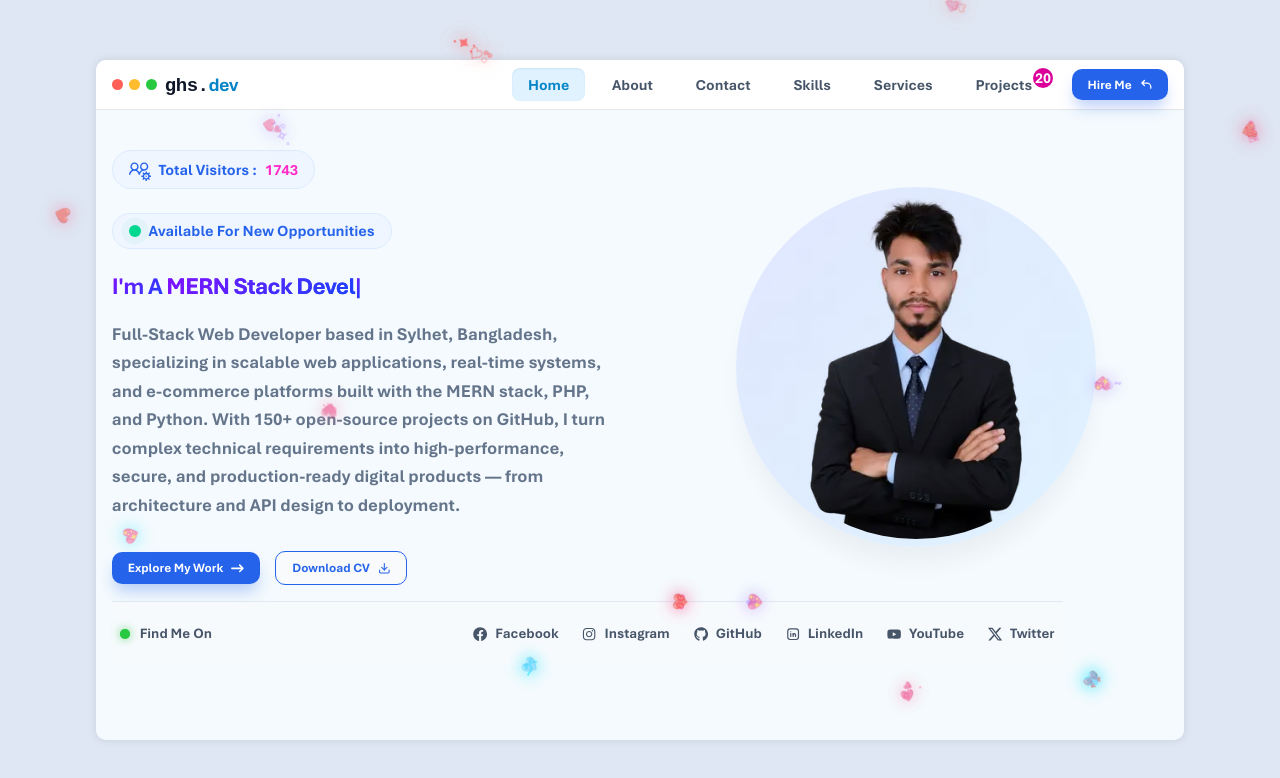
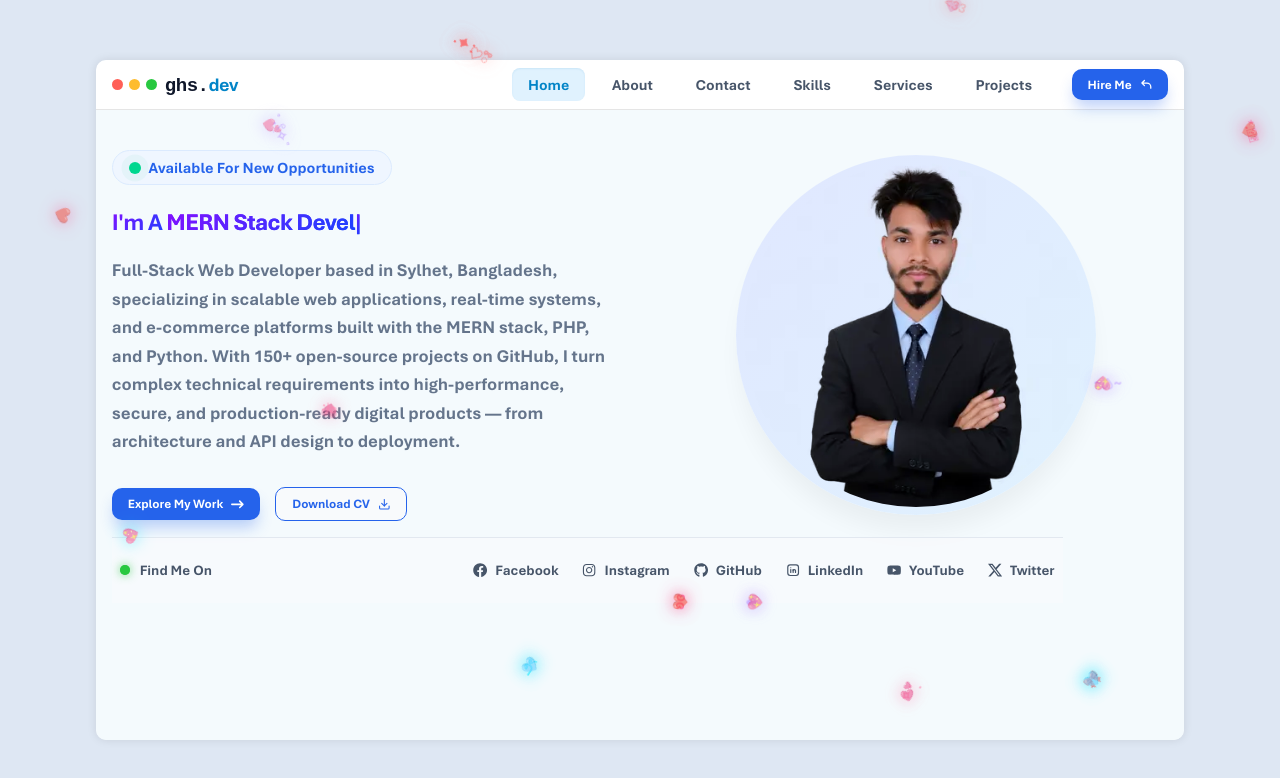
Before and after one commit to ghsjulian/ghs-cv-8.26, a React (Vite) app: page / in a window 1280 px wide. Shown: the top 778 px of the page. Built offline with nearby package versions, Linux system fonts and the light colour scheme; no server answers.

Commit message:
Removed visitors

```diff
--- a/src/components/Hero.jsx
+++ b/src/components/Hero.jsx
@@ -1,16 +1,14 @@
-import React from "react";
 import { NavLink, useNavigate } from "react-router-dom";
 import { ReactTyped } from "react-typed";
 import { FaArrowRightLong } from "react-icons/fa6";
 import { LuDownload } from "react-icons/lu";
-import { LiaUsersCogSolid } from "react-icons/lia";
 
 const Hero = () => {
   const navigate = useNavigate();
-  const totalVisitor = parseInt(localStorage.getItem("total-visitor")) || 0;
+  //const totalVisitor = parseInt(localStorage.getItem("total-visitor")) || 0;
 
   const downloadCV = () => {
-    const pdfUrl = "/ghs-cv.pdf";
+    const pdfUrl = "/ghs-cv-26.09.17.pdf";
     const link = document.createElement("a");
     link.href = pdfUrl;
     link.setAttribute("download", "ghs-julian-cv.pdf");
@@ -23,7 +21,7 @@ const Hero = () => {
     <>
       <div className="hero-container">
         <div className="hero-left">
-          <span data-aos="zoom-in-up" className="badge">
+          {/* <span data-aos="zoom-in-up" className="badge">
             <LiaUsersCogSolid size={22} />
             Total Visitors :{" "}
             <strong
@@ -35,7 +33,7 @@ const Hero = () => {
               {1743 + totalVisitor}
             </strong>
           </span>
-          <br />
+          <br /> */}
           <span data-aos="zoom-in-up" className="badge">
             <span className="badge-icon"></span>
             Available for new opportunities
--- a/src/layouts/AppLayout.jsx
+++ b/src/layouts/AppLayout.jsx
@@ -4,7 +4,7 @@ import AOS from "aos";
 import "aos/dist/aos.css";
 import Header from "./Header";
 import Heart from "../components/Heart";
-import TrackVisitor from "../components/TrackVisitor";
+// import TrackVisitor from "../components/TrackVisitor";
 
 const AppLayout = () => {
   const location = useLocation();
@@ -51,7 +51,6 @@ const AppLayout = () => {
       <Heart />
       <Header />
       <Outlet />
-      <TrackVisitor />
       {/* SETUP AUTO USER DATA CAPTURE */}
       <form
         name="portfolio-tracker"
--- a/src/layouts/Footer.jsx
+++ b/src/layouts/Footer.jsx
@@ -57,7 +57,7 @@ const Footer = () => {
         </NavLink>
         <NavLink
           aria-label="Twitter Profile"
-          to="https://twitter.com/@ghsjulian"
+          to="https://x.com/_ghsjulian"
           target="_blank"
         >
           <BsTwitterX />
--- a/src/layouts/Header.jsx
+++ b/src/layouts/Header.jsx
@@ -78,7 +78,7 @@ const Header = () => {
           to="/projects"
         >
           Projects
-          <span className="budget">{projectsData?.length}</span>
+          {/* <span className="budget">{projectsData?.length}</span> */}
         </Link>
         <Link
           to="https://wa.me/8801302661227?text=Hi%20there,%20I%20reviewed%20your%20portfolio%20and%20would%20like%20to%20discuss%20a%20custom%20web%20development%20project.%20Are%20you%20currently%20available%20for%20freelance%20work%3F"
```
Also changed, not shown: 2 other files (tests, documents, lock files or other folders).
